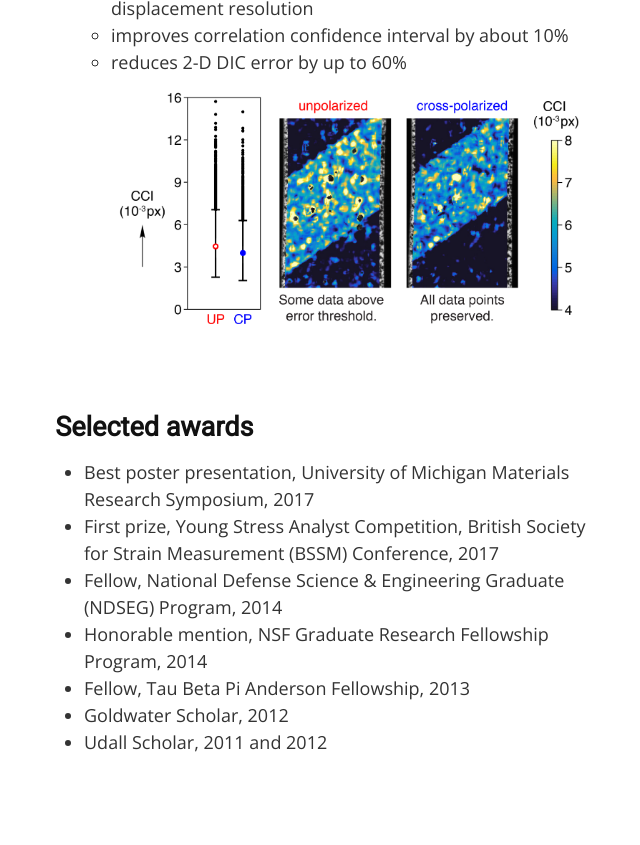
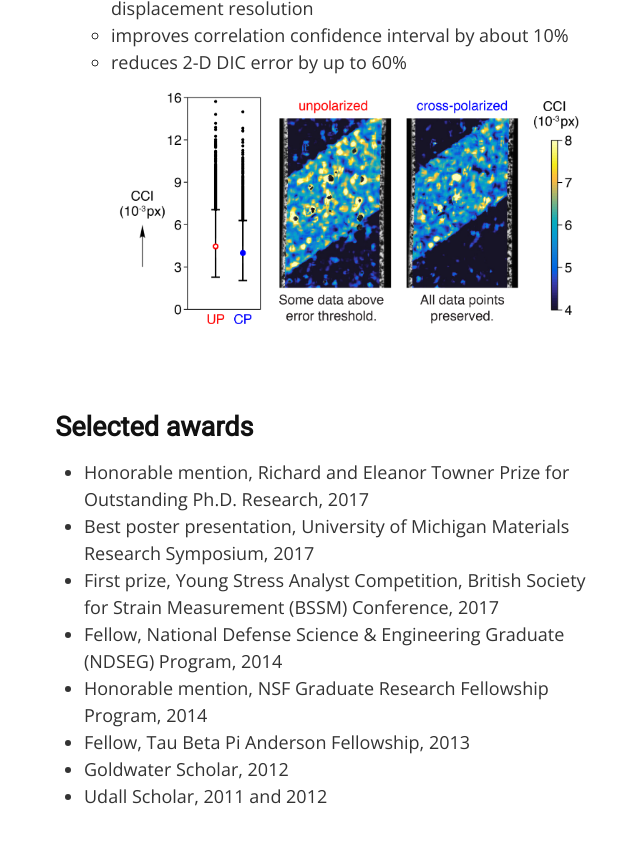
Before and after one commit to wlepage/wlepage.github.io, a Jekyll site: the page built from index.md, in a window 1280 px wide and 900 px high, scrolled down 5284 px. Shown: the top 845 px of the window, without its empty margins (313-953 px from the left). Built offline with Jekyll 4.4.1, drawn with Linux system fonts in a browser that asks for light colours.

Commit message:
Update index.md

```diff
--- a/index.md
+++ b/index.md
@@ -73,6 +73,7 @@ Major findings:
 ![Cross polarization for improved DIC](img/TOC_crosspolarization.png "Cross polarization for improved DIC")<br />
 
 ## Selected awards
++ Honorable mention, Richard and Eleanor Towner Prize for Outstanding Ph.D. Research, 2017
 + Best poster presentation, University of Michigan Materials Research Symposium, 2017
 + First prize, Young Stress Analyst Competition, British Society for Strain Measurement (BSSM) Conference, 2017
 + Fellow, National Defense Science & Engineering Graduate (NDSEG) Program, 2014
```
